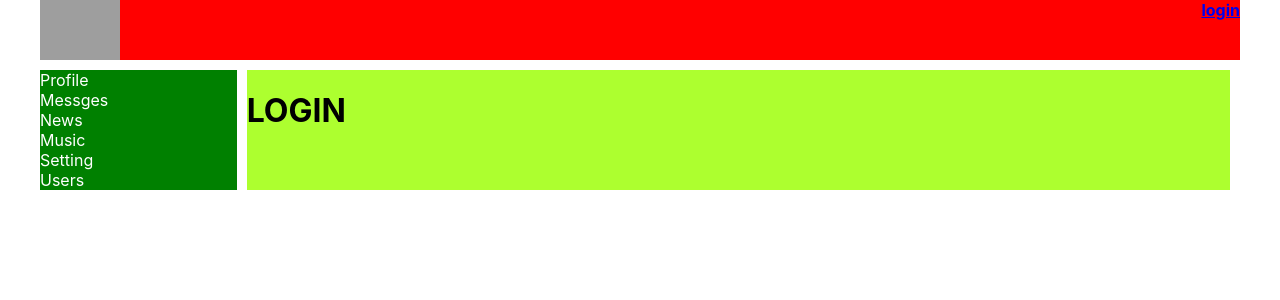
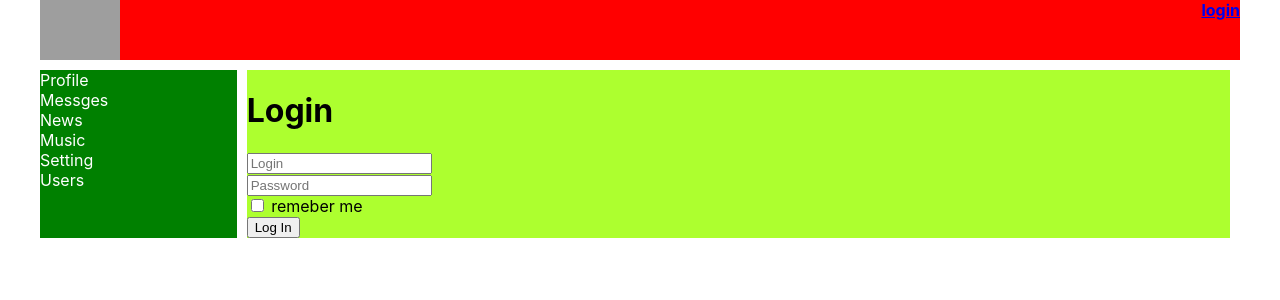
Before and after one commit to David-Av/React-new, a React (Create React App) app: page /login in a window 1280 px wide. Shown: the top 300 px of the page. Built offline with nearby package versions, Linux system fonts and the light colour scheme; no server answers; grey boxes are pictures that could not be loaded.

Commit message:
das75 redux-form

```diff
--- a/package.json
+++ b/package.json
@@ -13,6 +13,7 @@
     "react-router-dom": "^5.2.0",
     "react-scripts": "3.4.3",
     "redux": "^4.0.5",
+    "redux-form": "^8.3.7",
     "redux-thunk": "^2.3.0"
   },
   "scripts": {
--- a/src/Redux/redux_store.js
+++ b/src/Redux/redux_store.js
@@ -4,12 +4,14 @@ import authReducer from "./auth-reducer";
 import dialogsReducer from "./dialogs_reducer";
 import profileReducer from "./profile_reducer";
 import usersReducer from "./users_reducer";
+import { reducer as formReducer } from 'redux-form'
 
 let reducers = combineReducers({
     profilePage: profileReducer,
     DialogsPage: dialogsReducer,
     usersPage:usersReducer,
-    auth:authReducer
+    auth:authReducer,
+    form:formReducer
 });
 
 let store = createStore(reducers,applyMiddleware(thunkMiddleware));
--- a/src/components/login/login.jsx
+++ b/src/components/login/login.jsx
@@ -1,9 +1,56 @@
 import React from 'react'
+import { Field, reduxForm } from 'redux-form'
 
-const Login = ()=>{
+const LoginForm = (props)=>{
+
     return(
-        <h1>LOGIN</h1>
+        <>
+
+            <form onSubmit = {props.handleSubmit} >
+                <div>
+                    <Field type="text" placeholder={"Login"}
+                        component = {"input"}
+                        name = {"Username"}
+                    />
+                </div>
+                <div>
+                <Field type="password" placeholder={"Password"}
+                component = {"input"}
+                name = {"Password"}
+                />
+                </div>
+                <div>
+                <Field type={"checkbox"}
+                    name={"remember me"}
+                    component={"input"}
+                /> remeber me
+                </div>
+                <div>
+                    <button>Log In</button>
+                </div>
+            </form>
+        </>
+    )
+}
+const LoginReduxForm = reduxForm(
+    {
+        form:"Login"
+    }
+)(LoginForm)
+
+
+const Login = (props)=>{
+    const onSubmit = (formData) =>{
+        console.log(formData);
+    }
+    return(
+        <>
+            <h1>Login</h1>
+            <LoginReduxForm onSubmit = {onSubmit}/>
+        </>
     )
 }
 
+
+
 export default Login
--- a/src/index.js
+++ b/src/index.js
@@ -8,13 +8,13 @@ import { Provider } from "react-redux";
 import { BrowserRouter } from "react-router-dom";
 
   ReactDOM.render(
-    <React.StrictMode>
+
       <BrowserRouter>
         <Provider store={store}>
           <App />
         </Provider>
-      </BrowserRouter>
-    </React.StrictMode>,
+      </BrowserRouter>,
+
     document.getElementById("root")
   );
 
```
Also changed, not shown: daser.txt, 1 other file (tests, documents, lock files or other folders).
